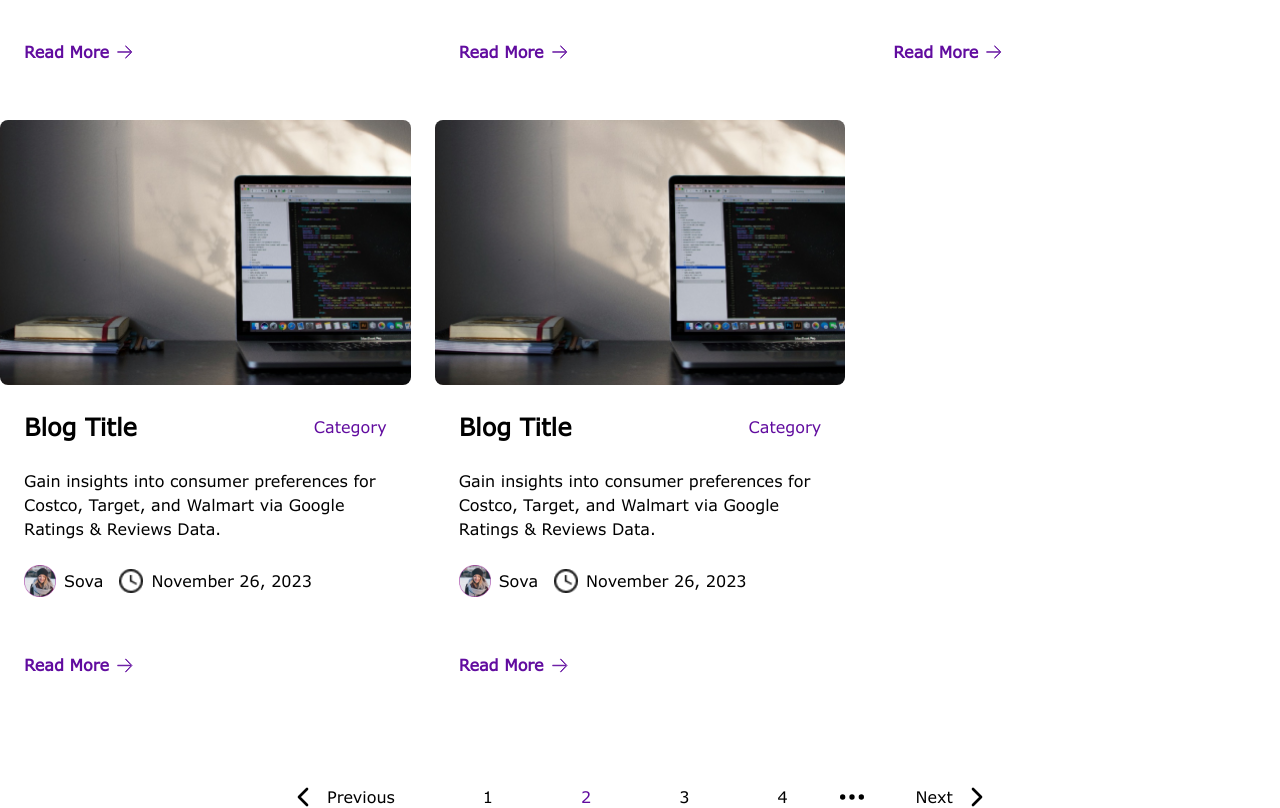
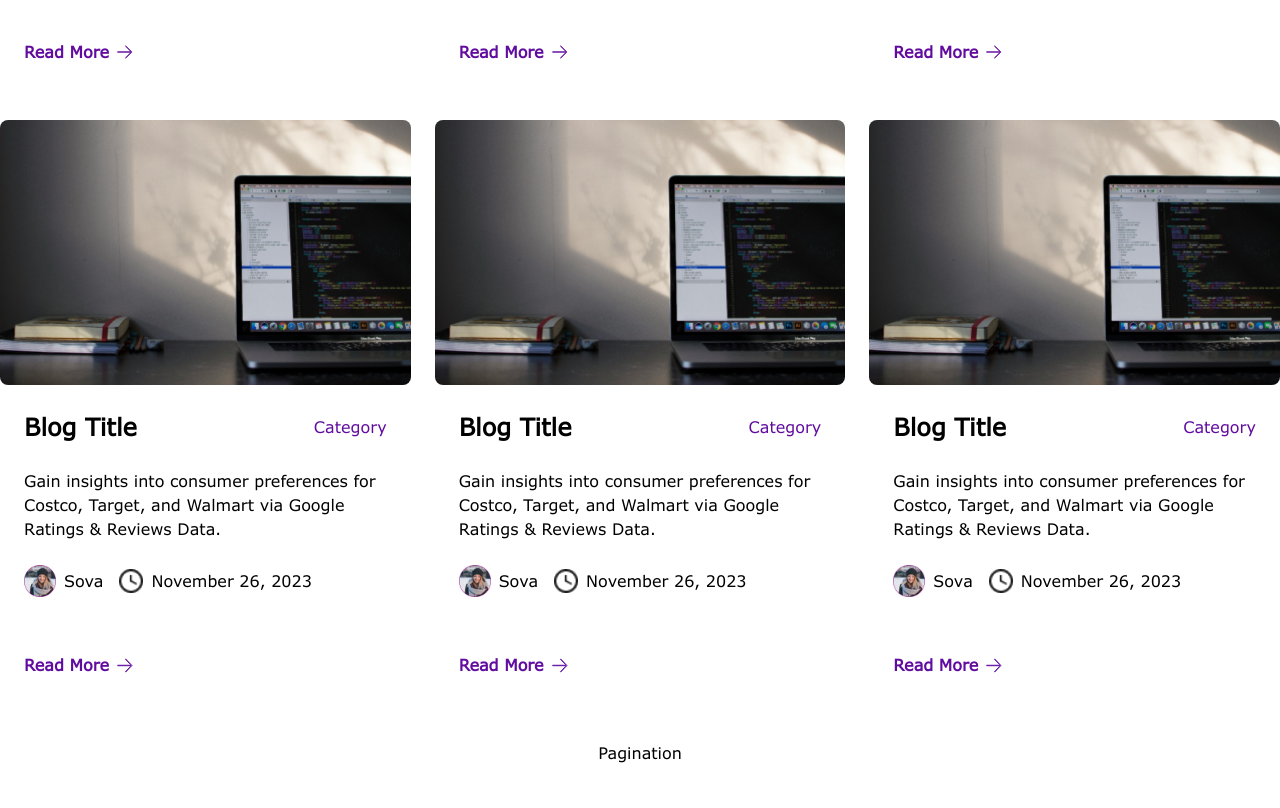
Before and after one commit to beecodeguy/crawlhub, a Next.js app: page /blog in a window 1280 px wide. Shown: the part 780-1588 px from the top of the page. Built offline with nearby package versions, Linux system fonts and the light colour scheme.

Commit message:
working on blogs

```diff
--- a/src/app/(webpage)/blog/[[...slug]]/_component/Blogs.tsx
+++ b/src/app/(webpage)/blog/[[...slug]]/_component/Blogs.tsx
@@ -3,12 +3,16 @@ import BlogCard from "./BlogCard";
 
 const Blogs = () => {
   return (
+    <div className="flex flex-col gap-4 items-center">
       <div className="grid grid-cols-3 gap-3">
         <BlogCard />
         <BlogCard />
         <BlogCard />
         <BlogCard />
         <BlogCard />
+        <BlogCard />
+      </div>
+      <div className="">Pagination</div>
     </div>
   );
 };
```
Lines whose indentation alone changed are shown as unchanged.
